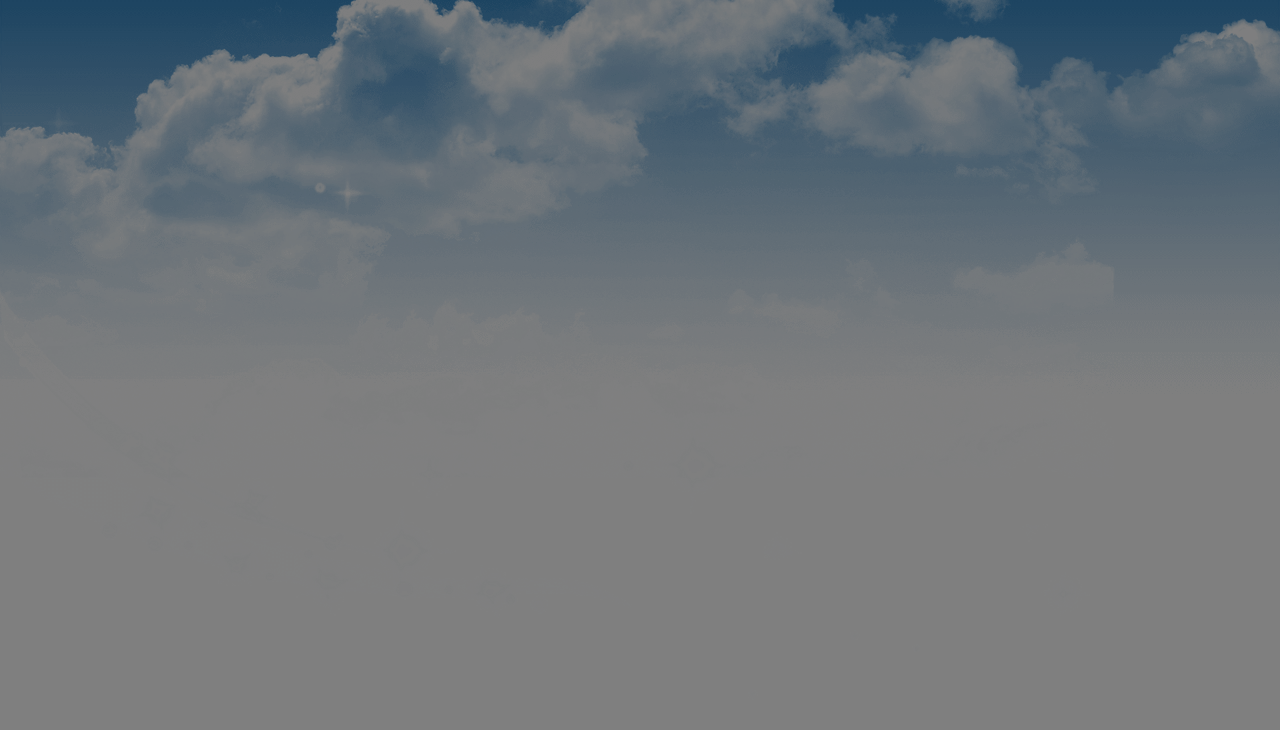
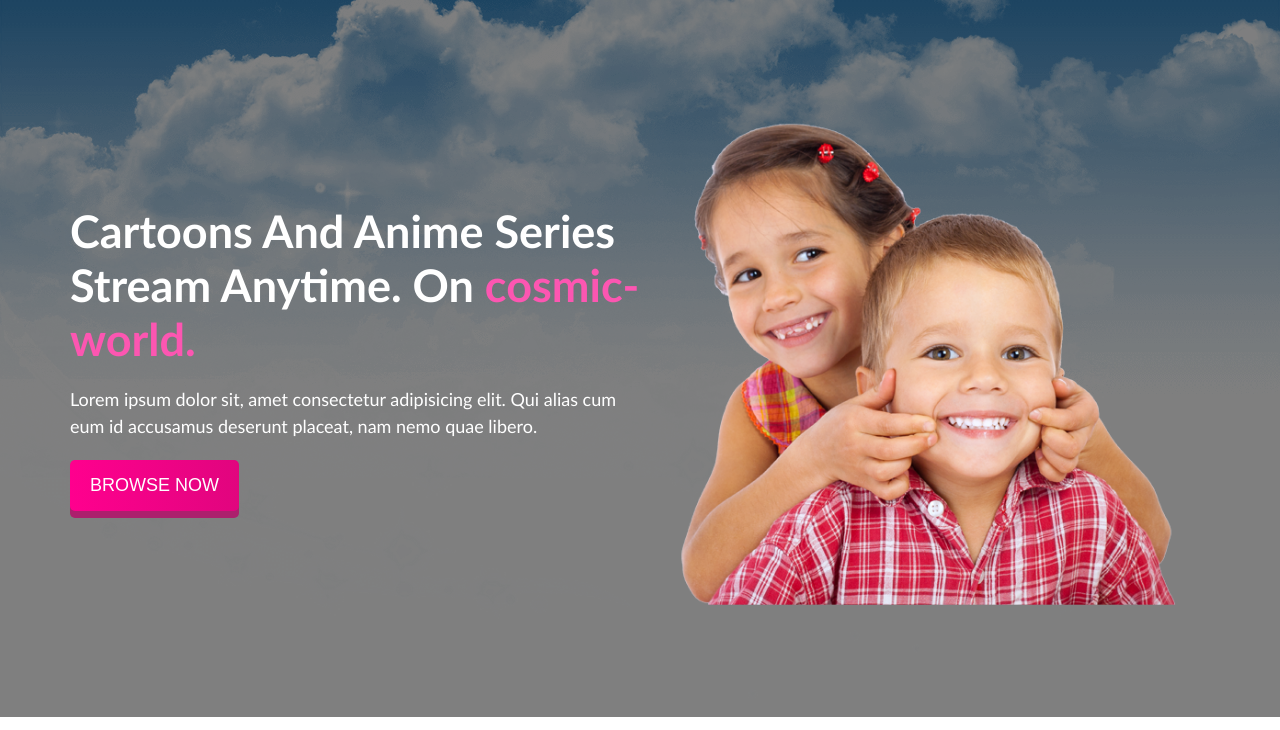
Before and after one commit to YASINARAFAT88/cosmic-world-resources, a plain HTML site: page index.html in a window 1280 px wide. Shown: the part 70-800 px from the top of the page. Drawn offline with Linux system fonts and the light colour scheme.

Commit message:
Animation Button Complate

```diff
--- a/index.html
+++ b/index.html
@@ -10,7 +10,7 @@
 </head>
 
 <body>
-    <!-- Header Section start -->
+    <!-- Navber & Section start -->
     <header>
         <nav class="container">
             <div class="logo">
@@ -25,8 +25,21 @@
                 <li><a href="">Login</a></li>
             </ul>
         </nav>
+        <section class="container">
+            <div class="banner">
+                <div class="banner-left">
+                    <h1>Cartoons And Anime Series Stream Anytime. On <span class="highlight">cosmic-world.</span></h1>
+                    <p>Lorem ipsum dolor sit, amet consectetur adipisicing elit. Qui alias cum eum id accusamus deserunt
+                        placeat, nam nemo quae libero.</p>
+                    <button class="primary-btn">Browse Now</button>
+                </div>
+                <div class="banner-right">
+                    <img src="images/about.png" alt="">
+                </div>
+            </div>
+        </section>
     </header>
-    <!-- header section end  -->
+    <!-- Navber & banner section end  -->
 </body>
 
 </html>
--- a/style.css
+++ b/style.css
@@ -9,6 +9,30 @@ body {
     font-family: 'Gill Sans', 'Gill Sans MT', Calibri, 'Trebuchet MS', sans-serif
 }
 
+.highlight {
+    color: #fc56b1;
+}
+
+.primary-btn {
+    outline: 0;
+    border: 0;
+    padding: 15px 20px;
+    font-size: 18px;
+    border-radius: 5px;
+    cursor: pointer;
+    color: white;
+    text-transform: uppercase;
+    background-image: linear-gradient(90deg, #ff008e, #e1057e);
+    box-shadow: 0 7px 0 #ac206d;
+    position: relative;
+    top: 0;
+}
+
+.primary-btn:active {
+    top: 5px;
+    box-shadow: 0 2px 0 #ac206d;
+}
+
 .container {
     max-width: 1200px;
     margin: 0 auto;
@@ -16,7 +40,6 @@ body {
 }
 
 header {
-    height: 100vh;
     background-image: url('./images/cloud.png');
     background-size: cover;
     background-color: rgba(0, 0, 0, .5);
@@ -48,4 +71,44 @@ nav {
     border-radius: 7px;
 }
 
-/* Header section End  */
+/* Navber section End  */
+
+.banner {
+    height: calc(100vh - 80px);
+    display: grid;
+    grid-template-columns: 1fr 1fr;
+    align-items: center;
+
+}
+
+.banner-left {
+    display: flex;
+    flex-direction: column;
+    justify-self: center;
+    align-items: flex-start;
+}
+
+.banner h1 {
+    font-size: 45px;
+
+    color: white;
+}
+
+.banner p {
+    color: white;
+    line-height: 1.5;
+    margin: 20px 0;
+    font-size: 18px;
+}
+
+.banner-right {
+    display: flex;
+    justify-content: center;
+    align-items: flex-end;
+}
+
+.banner-right img {
+    width: 100%;
+}
+
+/* Banner section Complate */
```
